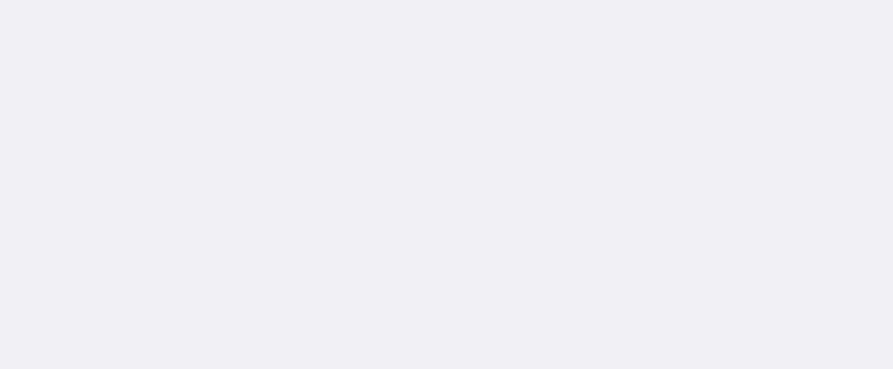
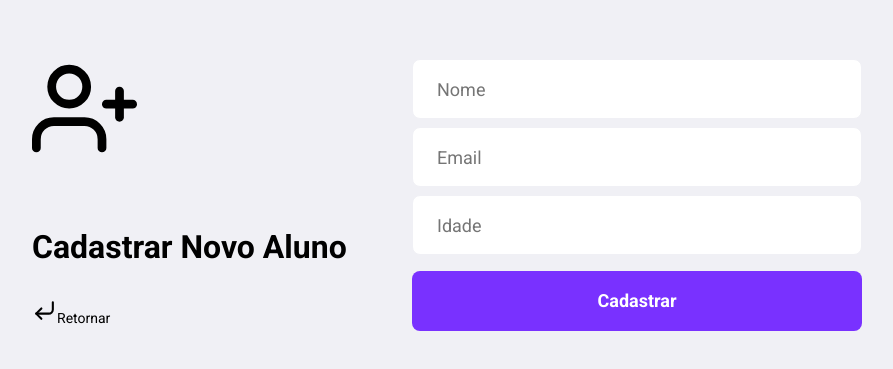
Before and after one commit to LariChiaradia/AlunosApi-Front, a React (Create React App) app: page /aluno/novo/0 in a window 1280 px wide. Before the commit this address had no page. Shown: the part 209-578 px from the top of the page, without its empty margins (144-1037 px from the left). Built offline with nearby package versions, Linux system fonts and the light colour scheme.

Commit message:
feat: Criado o componente NovoAluno e o serviço api.js

```diff
--- a/package.json
+++ b/package.json
@@ -6,6 +6,7 @@
     "@testing-library/jest-dom": "^5.17.0",
     "@testing-library/react": "^13.4.0",
     "@testing-library/user-event": "^13.5.0",
+    "axios": "^1.6.8",
     "react": "^18.3.1",
     "react-dom": "^18.3.1",
     "react-icons": "^5.2.1",
--- a/src/Global.css
+++ b/src/Global.css
@@ -25,7 +25,7 @@
     width: 100%;
     height: 60px;
     color: #333333;
-    border: 1px solid #DCDCE6;
+    border: 1px solid #F0F0F5;
     border-radius: 8px;
     padding: 0 24px;
     margin-top: 16px;
@@ -34,10 +34,10 @@
 .button{
     width: 100%;
     height: 60px;
-    background: #aaa9bd;
+    background: #7931ff;
     border: 0;
     border-radius: 8px;
-    color: #333333;
+    color: #ffffff;
     font-weight: 700;
     margin-top: 16px;
     display: inline-block;
--- a/src/pages/Alunos/index.js
+++ b/src/pages/Alunos/index.js
@@ -10,14 +10,14 @@
             <header>
                 <img src={logoCadastro} alt="Cadastro"className="logo"/>
                 <span>Bem-Vindo(a), <strong>Larissa</strong>!</span>
-                <Link className="button" to="aluno/novo">Novo Aluno</Link>
+                <Link className="button" to="/aluno/novo/0">Novo Aluno</Link>
                 <button type="button">
                     <FiXCircle size={35} color="#17202a"></FiXCircle>
                 </button>
             </header>
             <form>
                 <input type="text" placeholder="Nome" />
-                <button type="button" class="button">
+                <button type="button" className="button">
                     Filtrar aluno por nome (parcial)
                 </button>
             </form>
@@ -27,7 +27,7 @@
                     <b>Nome: </b>Paulo<br/><br/>
                     <b>Email: </b>paulo@gmail.com<br/><br/>
                     <b>Idade: </b>22<br/><br/>
-                    <button type="button">
+                    <button type="button" >
                         <FiEdit size={25} color="#17202a"></FiEdit>
                     </button>
                     <button type="button">
--- a/src/pages/Login/index.js
+++ b/src/pages/Login/index.js
@@ -48,10 +48,10 @@
             </div>
           </section>
           <section className="password-infos">
-            <div>
+            {/* <div>
               <input type="checkbox" />
               <span>Lembrar senha?</span>
-            </div>
+            </div> */}
             <a href="#"> Esqueceu a senha?</a>
           </section>
 
--- a/src/pages/Login/styles.css
+++ b/src/pages/Login/styles.css
@@ -23,7 +23,8 @@
   main {
     width: 100%;
     min-height: 100vh;
-    background: linear-gradient(#7931ff, #4c00ff5b);
+    /* background: linear-gradient(#7931ff, #4c00ff5b); */
+    background: #F0F0F5;
     display: flex;
     justify-content: center;
     box-shadow: inset 0px 2px 3px rgba(0, 0, 0, 0.25);
--- /dev/null
+++ b/src/pages/NovoAluno/index.js
@@ -0,0 +1,30 @@
+import React from 'react';
+import {Link, useParams, userParams} from "react-router-dom";
+import './styles.css';
+import { FiCornerDownLeft, FiUserPlus } from 'react-icons/fi';
+
+export default function NovoAluno(){
+
+    const {alunoId} = useParams();
+
+    return(
+        <div className='novo-aluno-container'>
+            <div className='content'>
+                <section className='form'>
+                    <FiUserPlus size="105" color="#1720a" />
+                    <h1>{alunoId ==="0" ? "Cadastrar Novo Aluno" : "Atualizar Aluno"}</h1>
+                    <Link className="back-link" to="/alunos">
+                        <FiCornerDownLeft size="25" color="#1720a" />
+                        Retornar
+                    </Link>
+                </section>
+                <form>
+                    <input placeholder='Nome'/>
+                    <input placeholder='Email'/>
+                    <input placeholder='Idade'/>
+                    <button className='button' type='submit'>{alunoId ==="0" ? "Cadastrar" : "Atualizar"}</button>
+                </form>
+            </div>
+        </div>
+    );
+}
--- /dev/null
+++ b/src/pages/NovoAluno/styles.css
@@ -0,0 +1,58 @@
+.novo-aluno-container{
+    width: 100%;
+    max-width: 1120px;
+    height: 100vh;
+    margin: 0 auto;
+    display: flex;
+    align-items: center;
+    justify-.content: space-between;
+}
+
+.novo-aluno-container .content{
+    width: 100%;
+    padding: 96px;
+    background: #F0F0F5;
+    box-shadow: 0 0 100px rgba(0, 0, 0, 0.1);
+    border-radius: 8px;
+    display: flex;
+    justify-.content: space-between;
+    align-items: center;
+}
+
+.novo-aluno-container .content section{
+    width: 100%;
+    max-width: 380px;
+}
+
+.novo-aluno-container section .form{
+    width: 100%;
+    max-width: 350px;
+    margin-right: 30px;
+}
+
+.novo-aluno-container section .form img{
+    width: 45%;
+    margin-left: auto;
+    margin-right: auto;
+    display: block;
+}
+
+.novo-aluno-container .content section h1{
+    margin: 64px 0 32px;
+    font-size: 32px;
+}
+
+.novo-aluno-container .content section p{
+    font-size: 18px;
+    color: #737380;
+    line-height: 32px;
+}
+
+.novo-aluno-container .content form{
+    width: 100%;
+    max-width: 450px;
+}
+
+.novo-aluno-container .content form input{
+    margin-top: 8px;
+}
--- a/src/routes.js
+++ b/src/routes.js
@@ -2,6 +2,7 @@
 import { BrowserRouter, Routes, Route } from 'react-router-dom';
 import Login from './pages/Login';
 import Alunos from './pages/Alunos';
+import NovoAluno from './pages/NovoAluno';
 
 export default function AppRoutes(){
     return(
@@ -9,6 +10,7 @@
             <Routes>
                 <Route path="/" element={<Login/>} />
                 <Route path="/alunos" element={<Alunos/>} />
+                <Route path="/aluno/novo/:alunoId" element={<NovoAluno/>} />
             </Routes>
         </BrowserRouter>
     );
```
Also changed, not shown: src/services/api.js (added, +7 -0 lines), 1 other file (tests, documents, lock files or other folders).
